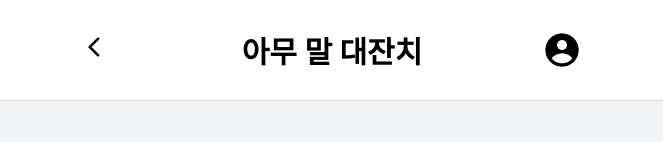
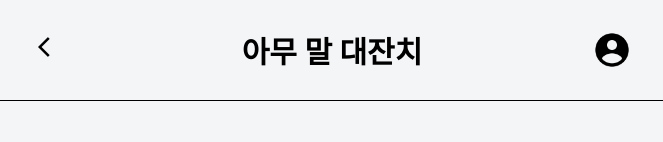
Before and after one commit to 100-hours-a-week/2-teddy-hwang-week-3, a plain HTML site: page community/pages/post.html in a window 1280 px wide. Shown: the top 142 px of the page, without its empty margins (308-971 px from the left). Drawn offline with Linux system fonts and the light colour scheme.

Commit message:
modify: header css 및 동적 로딩 변경

```diff
--- a/community/assets/css/header.css
+++ b/community/assets/css/header.css
@@ -3,18 +3,19 @@
   justify-content: center;
   align-items: center;
   padding: 10px 20px;
-  background-color: #fff;
-  border-bottom: 1px solid #ddd;
+  background-color: #f4f5f7;
+  border-bottom: 1px solid black;
   width: 100%;
   height: 80px;
   z-index: 1000;
+  margin-bottom: 16px;
 }
 
 .header-container {
   display: flex;
   justify-content: space-between;
   align-items: center;
-  width: 500px;
+  width: 600px;
   padding: 10px 20px;
 }
 
--- a/community/assets/js/header.js
+++ b/community/assets/js/header.js
@@ -20,9 +20,12 @@ function setupHeader() {
   } else if (currentPage === "signup.html") {
     backButton.style.display = "block"; // 회원가입 페이지 → 뒤로가기 표시
     headerProfile.style.display = "none"; // 회원가입 페이지 → 프로필 숨김
+  } else if (currentPage === "posts.html") {
+    backButton.style.display = "none"; // 뒤로가기 숨김
+    headerProfile.style.display = "block"; // 프로필 표시
   } else {
-    backButton.style.display = "block"; // 다른 페이지 → 뒤로가기 표시
-    headerProfile.style.display = "block"; // 다른 페이지 → 프로필 표시
+    backButton.style.display = "block"; // 뒤로가기 표시
+    headerProfile.style.display = "block"; // 프로필 표시
   }
 
   // 뒤로가기 버튼 기능
```
